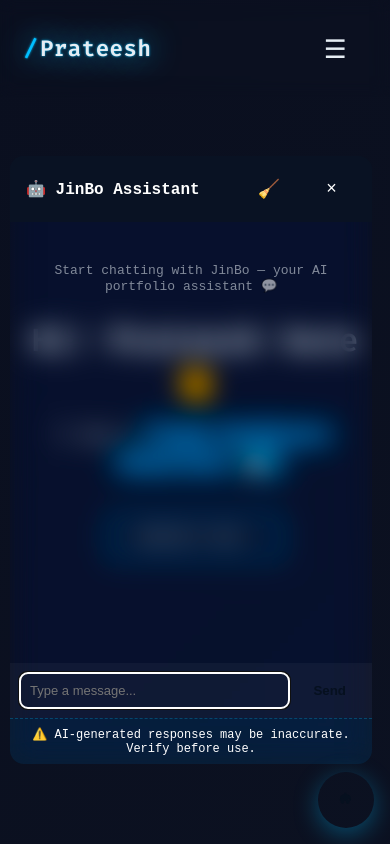
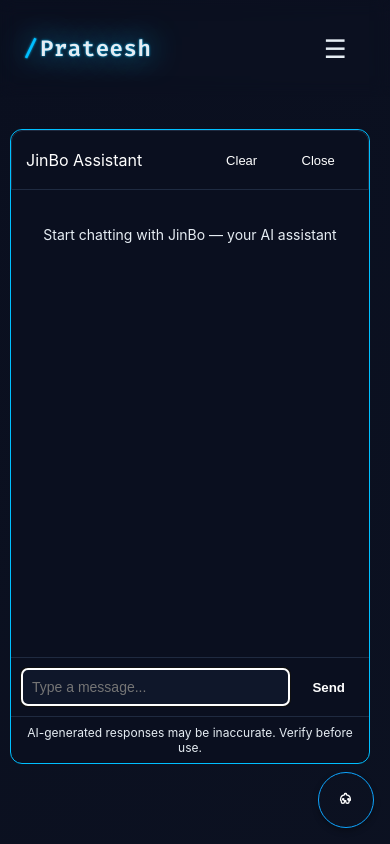
Before and after one commit to Prateesh-Sulikeri/Portfolio2025, an Angular app: page / in a window 390 px wide. Both pictures are taken after a click on the button "Open JinBo chat". Shown: the top 844 px of the page. Built offline with nearby package versions, Linux system fonts and the light colour scheme.

Commit message:
FEATURE_BRANCH: MOBILE VIEW FIX CANDIDATE 4

```diff
--- a/src/app/components/chat-widget/chat-widget.css
+++ b/src/app/components/chat-widget/chat-widget.css
@@ -1,278 +1,237 @@
 :root {
-  --bot-bg: #0b1324;
-  --bot-surface: rgba(20, 28, 45, 0.92);
-  --bot-border: rgba(0, 191, 255, 0.25);
-  --bot-text: #e6edf3;
-  --bot-accent: #00bfff;
+  --blue: #0ea5ff;
+  --blue-dark: #0073cc;
+  --bg-dark: #0a0f1f;
+  --surface: #121826;
+  --text-light: #ffffff;
+  --text-muted: #a0a8b8;
+  --user-bg: #0ea5ff;
+  --user-text: #071028;
 }
 
-/* RESET + FONT */
+/* Reset for isolation */
 :host {
   all: initial;
-  font-family: "JetBrains Mono", monospace;
+  font-family: "Inter", "JetBrains Mono", monospace;
   color-scheme: dark;
 }
 
-/* ---------- FLOATING BUTTON ---------- */
+/* Floating Chat Button */
 .chat-button {
   position: fixed;
-  bottom: 1.5rem;
-  right: 1.5rem;
+  right: 16px;
+  bottom: 16px;
   width: 60px;
   height: 60px;
   border-radius: 50%;
-  background: var(--bot-accent);
-  border: none;
-  box-shadow: 0 6px 25px rgba(0, 191, 255, 0.35);
+  border: 1px solid #0ea5ff;
+  background: none;
+  color: #fff;
   display: flex;
   align-items: center;
   justify-content: center;
   cursor: pointer;
-  transition: transform 0.25s ease, box-shadow 0.25s ease;
   z-index: 9999;
+  box-shadow: 0 3px 6px rgba(0, 0, 0, 0.3);
+  transition: all 0.4s ease, transform 0.3s ease;
 }
 
+.chat-button:hover {
+  background: var(--accent-blue);
+  transform: translateY(-3px) scale(1.1);
+  box-shadow: 0 0 12px var(--accent-blue);
+}
+
+/* SVG icon with blue lines */
 .chat-button svg {
   width: 28px;
   height: 28px;
-  fill: #06101f;
-  transition: fill 0.2s ease;
+  fill: none;
+  stroke: #fff;
+  stroke-width: 2;
+  stroke-linecap: round;
+  transition: all 0.4s ease, transform 0.3s ease;
+
+  stroke-linejoin: round;
 }
 
-.chat-button:hover {
-  transform: scale(1.07);
-  box-shadow: 0 8px 40px rgba(0, 191, 255, 0.55);
+.chat-button svg:hover {
+  color: #fff;
 }
 
-.chat-button:hover svg {
-  fill: var(--bot-text);
-}
-
-/* ---------- CHAT PANEL ---------- */
+/* Chat Panel */
 .chat-panel {
   position: fixed;
-  bottom: 85px;
-  right: 1.5rem;
-  width: 370px;
-  max-width: calc(100vw - 28px);
-  height: 480px;
-  border-radius: 14px;
+  right: 16px;
+  bottom: 86px;
+  width: 360px;
+  max-width: calc(100vw - 32px);
+  height: 520px;
+  background: #0a0f1f;
+  color: var(--text-light);
+  border-radius: 12px;
+  border: 1px solid #00bfff;
   display: flex;
   flex-direction: column;
-  overflow: hidden;
-  transform: translateY(25px) scale(0.96);
   opacity: 0;
   pointer-events: none;
-  transition: all 0.35s ease;
+  transform: translateY(10px) scale(0.98);
+  transition: transform 0.2s ease, opacity 0.2s ease;
   z-index: 9998;
 }
 
-/* ✅ Glass layer isolated (mobile safe) */
-.chat-panel::before {
-  content: "";
-  position: absolute;
-  inset: 0;
-  background: var(--bot-surface);
-  backdrop-filter: blur(14px) saturate(180%);
-  -webkit-backdrop-filter: blur(14px) saturate(180%);
-  border: 1px solid var(--bot-border);
-  box-shadow: 0 0 25px rgba(0, 191, 255, 0.25);
-  z-index: 0;
+/* Panel visible */
+.chat-panel.open {
+  opacity: 1;
+  pointer-events: auto;
+  transform: translateY(0) scale(1);
 }
 
-.chat-panel.open {
-  opacity: 1;
-  transform: translateY(0) scale(1);
-  pointer-events: all;
-}
+/* Header */
+.chat-header {
+  background: var(--blue);
+  color: #fff;
+  padding: 12px 14px;
+  display: flex;
+  align-items: center;
+  justify-content: space-between;
+  border-top-left-radius: 12px;
+  border-top-right-radius: 12px;
+  border: 1px solid #1f2a40;
 
-.chat-panel > * {
-  position: relative;
-  z-index: 1;
-}
-
-/* ---------- HEADER ---------- */
-.chat-header {
-  background: rgba(10, 20, 35, 0.95);
-  color: var(--bot-accent);
-  font-weight: 600;
-  padding: 12px 16px;
-  display: flex;
-  justify-content: space-between;
-  align-items: center;
-  border-bottom: 1px solid var(--bot-border);
-}
-
-/* HEADER ACTIONS */
-.header-actions {
-  display: flex;
-  gap: 8px;
 }
 
 .header-actions button {
-  background: none;
-  border: none;
-  color: var(--bot-text);
-  font-size: 18px;
+  background: transparent;
+  border: 0;
+  color: #fff;
+  font-size: 13px;
   cursor: pointer;
-  transition: all 0.25s ease;
+  margin-left: 6px;
 }
 
-.header-actions button:hover {
-  color: var(--bot-accent);
-  transform: scale(1.15);
-}
-
-/* ---------- BODY ---------- */
+/* Chat body */
 .chat-body {
   flex: 1;
   overflow-y: auto;
-  padding: 12px 14px;
-  color: var(--bot-text);
-  scroll-behavior: smooth;
+  padding: 12px;
+  background: var(--surface);
 }
 
 .empty-note {
-  color: rgba(230, 237, 243, 0.55);
-  font-size: 13px;
+  color: var(--text-muted);
   text-align: center;
-  padding: 1rem;
+  padding: 24px 0;
+  font-size: 14px;
 }
 
-/* ---------- MESSAGES ---------- */
+/* Messages */
 .chat-message {
-  margin-bottom: 14px;
+  margin-bottom: 12px;
   display: flex;
   flex-direction: column;
+}
+
+.chat-message.bot {
+  align-items: flex-start;
 }
 
 .chat-message.user {
   align-items: flex-end;
 }
 
-.chat-message.bot {
-  align-items: flex-start;
+.msg-text {
+  padding: 10px 12px;
+  border-radius: 10px;
+  max-width: 85%;
+  line-height: 1.4;
+  word-break: break-word;
+  border: 1.2px solid #000000;
+
 }
 
-.msg-text {
-  border-radius: 12px;
-  padding: 10px 14px;
-  font-weight: 500;
-  max-width: 85%;
-  line-height: 1.4;
-  word-wrap: break-word;
+/* Bot bubble */
+.chat-message.bot .msg-text {
+  background: #1a2236;
+  color: var(--text-light);
 }
 
+/* User bubble */
 .chat-message.user .msg-text {
-  background: var(--bot-accent);
-  color: #06101f;
-  border-radius: 12px 12px 4px 12px;
-  box-shadow: 0 4px 18px rgba(0, 191, 255, 0.18);
+  background: var(--user-bg);
+  color: var(--user-text);
+
 }
 
-.chat-message.bot .msg-text {
-  background: rgba(0, 191, 255, 0.08);
-  border: 1px solid rgba(0, 191, 255, 0.25);
-  color: var(--bot-text);
-  border-radius: 12px 12px 12px 4px;
+/* Meta text */
+.meta {
+  font-size: 11px;
+  color: var(--text-muted);
+  margin-top: 6px;
 }
 
-.meta {
-  font-size: 10px;
-  opacity: 0.45;
-  margin-top: 4px;
+/* Loading */
+.loading {
+  font-size: 13px;
+  color: var(--text-muted);
+  padding: 6px 0;
 }
 
-/* ---------- INPUT ---------- */
+/* Input section */
 .chat-input {
   display: flex;
   padding: 10px;
-  border-top: 1px solid var(--bot-border);
-  background: rgba(255, 255, 255, 0.04);
+  background: var(--surface);
+  border-top: 1px solid #1f2a40;
+  gap: 8px;
 }
 
 .chat-input input {
   flex: 1;
   padding: 10px;
-  border-radius: 8px;
-  border: 1px solid var(--bot-border);
-  background: transparent;
-  color: var(--bot-text);
+  border-radius: 6px;
+  border: 1px solid #1f2a40;
+  background: #0f172a;
+  color: var(--text-light);
   font-size: 14px;
 }
 
-.chat-input button {
-  margin-left: 8px;
-  padding: 0 16px;
+.send-btn {
+  background: var(--blue);
   border: none;
-  background: var(--bot-accent);
-  color: #06101f;
-  border-radius: 8px;
+  color: #fff;
+  border-radius: 6px;
+  padding: 8px 14px;
   font-weight: 600;
   cursor: pointer;
-  transition: transform 0.2s ease;
+  transition: background 0.2s ease;
 }
 
-.chat-input button:hover {
-  transform: scale(1.05);
+.send-btn:hover {
+  background: var(--blue-dark);
 }
 
-/* ---------- DISCLAIMER ---------- */
+/* Disclaimer */
 .disclaimer {
-  background: rgba(0, 191, 255, 0.08);
-  color: var(--bot-text);
+  background: var(--bg-dark);
+  color: var(--text-muted);
   font-size: 12px;
   text-align: center;
-  padding: 8px 10px;
-  border-top: 1px dashed rgba(0, 191, 255, 0.25);
+  padding: 8px;
+  border-top: 1px solid #1f2a40;
 }
 
-/* ---------- LOADING DOTS ---------- */
-.loading {
-  display: flex;
-  gap: 6px;
-  align-items: center;
-  justify-content: flex-start;
-  padding: 8px 14px;
-}
-
-.dot {
-  font-size: 20px;
-  color: var(--bot-accent);
-  opacity: 0.6;
-  animation: wave 1.4s infinite ease-in-out;
-}
-
-.dot:nth-child(2) {
-  animation-delay: 0.2s;
-}
-.dot:nth-child(3) {
-  animation-delay: 0.4s;
-}
-
-@keyframes wave {
-  0%, 60%, 100% { transform: translateY(0); opacity: 0.6; }
-  30% { transform: translateY(-6px); opacity: 1; }
-}
-
-/* ---------- RESPONSIVE (Mobile) ---------- */
+/* Mobile Responsive */
 @media (max-width: 520px) {
   .chat-panel {
     left: 10px;
     right: 10px;
+    width: auto;
+    height: 75vh;
     bottom: 80px;
-    width: auto;
-    height: 72vh;
-    border-radius: 14px;
-  }
-
-  .chat-input input {
-    font-size: 13px;
   }
 
   .chat-button {
-    bottom: 16px;
-    right: 16px;
     width: 56px;
     height: 56px;
   }
--- a/src/app/components/chat-widget/chat-widget.html
+++ b/src/app/components/chat-widget/chat-widget.html
@@ -1,25 +1,25 @@
 <!-- Floating Chat Button -->
 <button class="chat-button" (click)="toggleChat()" aria-label="Open JinBo chat">
-  <svg xmlns="http://www.w3.org/2000/svg" viewBox="0 0 24 24">
+  <svg viewBox="0 0 24 24" aria-hidden="true" focusable="false">
     <path
-      d="M12 2a1 1 0 0 1 1 1v1.09A7.002 7.002 0 0 1 19 11v1a1 1 0 0 1-1 1h-1v1.5a2.5 2.5 0 0 1-5 0V13h-2v1.5a2.5 2.5 0 0 1-5 0V13H5a1 1 0 0 1-1-1v-1a7.002 7.002 0 0 1 6-6.91V3a1 1 0 0 1 1-1zm-4 8a1 1 0 1 0 0 2 1 1 0 0 0 0-2zm8 0a1 1 0 1 0 0 2 1 1 0 0 0 0-2z"
+      d="M12 2a1 1 0 0 1 1 1v1.09A7.002 7.002 0 0 1 19 11v1a1 1 0 0 1-1 1h-1v1.5a2.5 2.5 0 0 1-5 0V13h-2v1.5a2.5 2.5 0 0 1-5 0V13H5a1 1 0 0 1-1-1v-1a7.002 7.002 0 0 1 6-6.91V3a1 1 0 0 1 1-1zM8 10a1 1 0 1 0 0 2 1 1 0 0 0 0-2zm8 0a1 1 0 1 0 0 2 1 1 0 0 0 0-2z"
     />
   </svg>
 </button>
 
 <!-- Chat Panel -->
-<div class="chat-panel" [class.open]="isOpen">
+<div class="chat-panel" [class.open]="isOpen" role="dialog" aria-label="JinBo chat window">
   <div class="chat-header">
-    <span>🤖 JinBo Assistant</span>
+    <span class="header-title">JinBo Assistant</span>
     <div class="header-actions">
-      <button class="clear-btn" (click)="clearMessages()" title="Clear conversation">🧹</button>
-      <button class="close-btn" (click)="closeChat()" title="Close chat">×</button>
+      <button class="clear-btn" (click)="clearMessages()">Clear</button>
+      <button class="close-btn" (click)="closeChat()">Close</button>
     </div>
   </div>
 
   <div class="chat-body" #chatBody>
     <div *ngIf="messages.length === 0" class="empty-note">
-      <p>Start chatting with JinBo — your AI portfolio assistant 💬</p>
+      Start chatting with JinBo — your AI assistant
     </div>
 
     <div *ngFor="let msg of messages" class="chat-message" [ngClass]="msg.sender">
@@ -27,9 +27,7 @@
       <div class="meta">{{ msg.sender === 'bot' ? 'JinBo' : 'You' }} · {{ formatTime(msg.ts) }}</div>
     </div>
 
-    <div *ngIf="isLoading" class="loading">
-      <span class="dot">●</span><span class="dot">●</span><span class="dot">●</span>
-    </div>
+    <div *ngIf="isLoading" class="loading">JinBo is typing…</div>
   </div>
 
   <div class="chat-input">
@@ -41,10 +39,8 @@
       placeholder="Type a message..."
       autocomplete="off"
     />
-    <button (click)="sendMessage()">Send</button>
+    <button (click)="sendMessage()" class="send-btn">Send</button>
   </div>
 
-  <div class="disclaimer">
-    ⚠️ AI-generated responses may be inaccurate. Verify before use.
-  </div>
+  <div class="disclaimer">AI-generated responses may be inaccurate. Verify before use.</div>
 </div>
```
